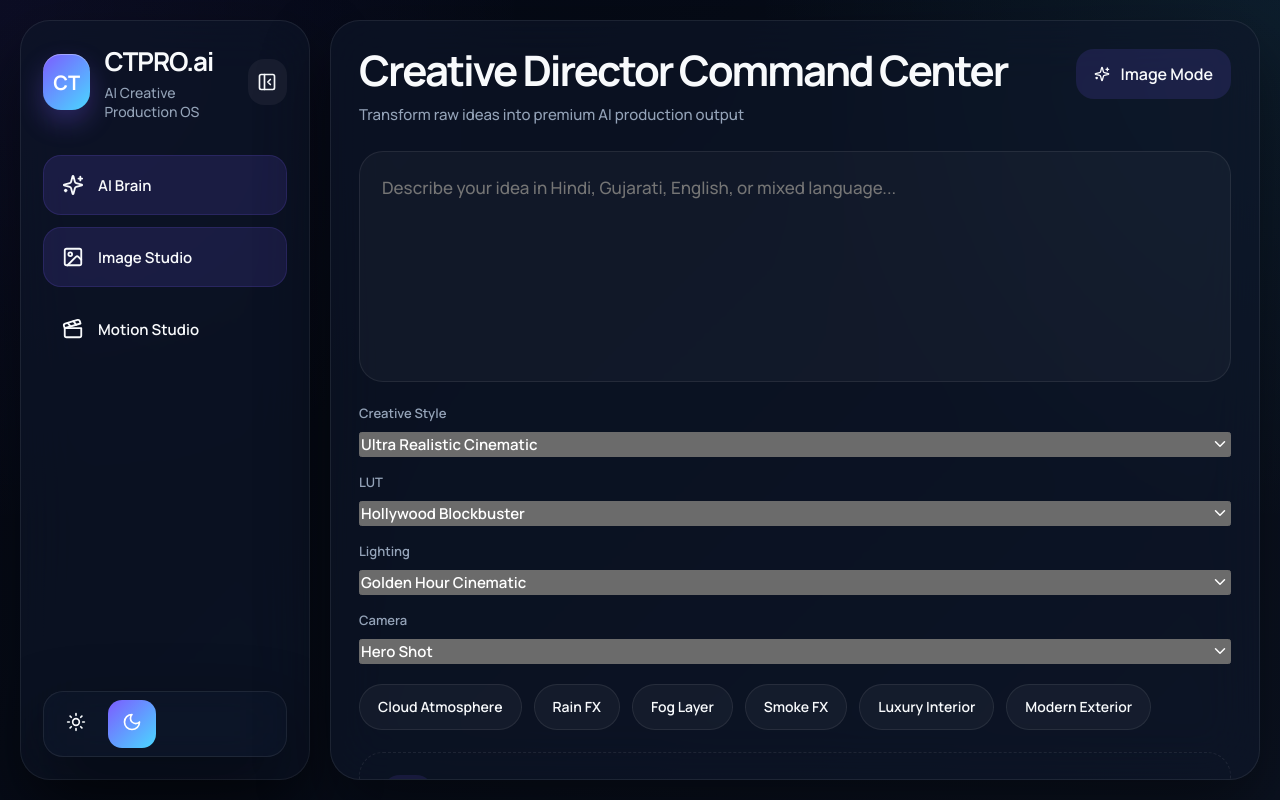
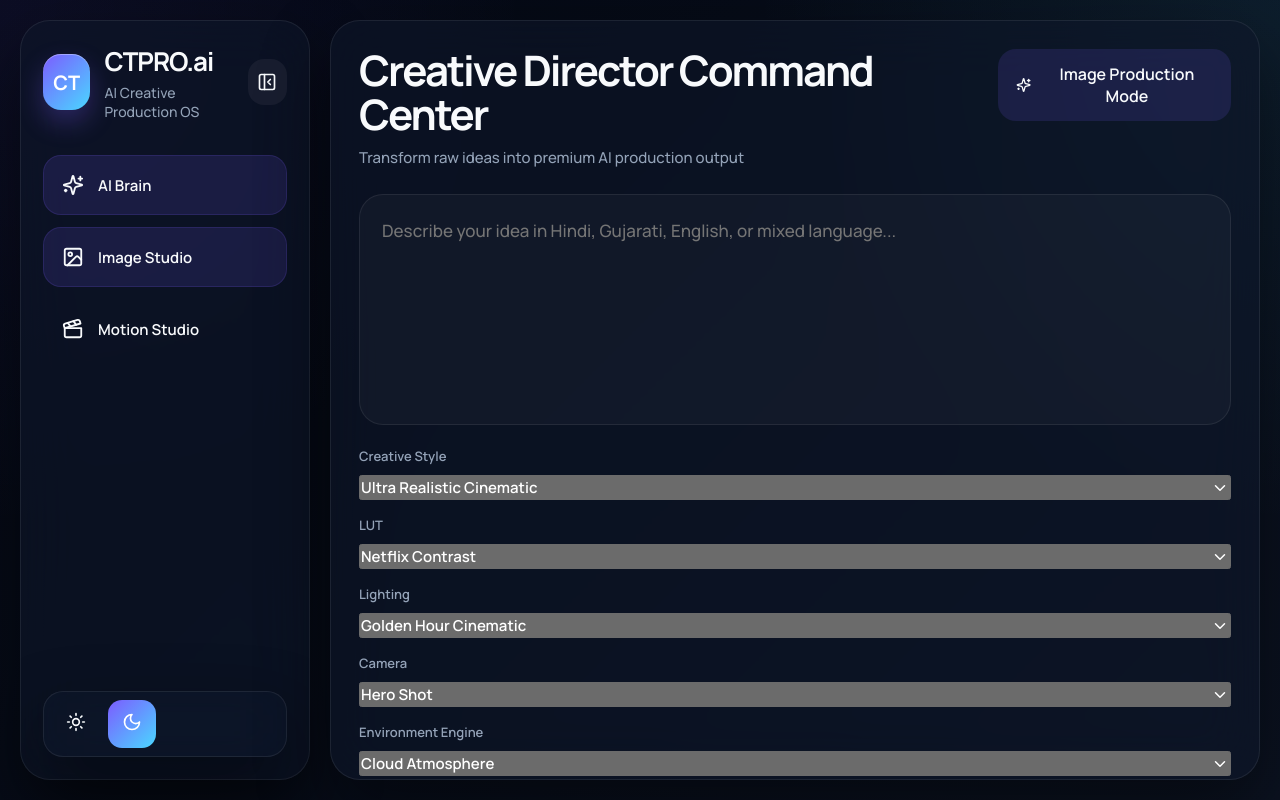
Before and after one commit to artfeltdesigning-sketch/PRO-FOUNDATION-SHELL, a Next.js app: page / in a window 1280 px wide. Built offline with nearby package versions, Linux system fonts and the light colour scheme.

Commit message:
Update prompt-workspace.tsx

```diff
--- a/components/prompt-workspace.tsx
+++ b/components/prompt-workspace.tsx
@@ -1,10 +1,7 @@
 "use client";
 
-import { useState } from "react";
-import {
-  Sparkles,
-  Wand2
-} from "lucide-react";
+import { useEffect, useState } from "react";
+import { Sparkles, Wand2 } from "lucide-react";
 
 import Dropdown from "./dropdown";
 import UploadZone from "./upload-zone";
@@ -51,7 +48,7 @@ const lightingOptions = [
   "Volumetric God Rays"
 ];
 
-const cameraOptions = [
+const imageCameras = [
   "Hero Shot",
   "Close Up",
   "Extreme Close Up",
@@ -64,13 +61,28 @@ const cameraOptions = [
   "Cinematic Orbit"
 ];
 
-const chipItems = [
+const motionCameras = [
+  "Smooth Dolly Push",
+  "Orbit Reveal",
+  "FPV Flythrough",
+  "Drone Pull Back",
+  "Tracking Shot",
+  "Crane Rise",
+  "Parallax Move",
+  "Steadicam Walk",
+  "Gimbal Follow",
+  "Helicopter Reveal"
+];
+
+const environments = [
   "Cloud Atmosphere",
   "Rain FX",
   "Fog Layer",
   "Smoke FX",
   "Luxury Interior",
-  "Modern Exterior"
+  "Modern Exterior",
+  "Sunset Sky",
+  "Night City Glow"
 ];
 
 export default function PromptWorkspace({
@@ -83,59 +95,44 @@ export default function PromptWorkspace({
 
   const [style, setStyle] =
     useState(
-      "Ultra Realistic Cinematic"
+      creativeStyles[0]
     );
 
   const [lut, setLut] =
-    useState(
-      "Hollywood Blockbuster"
-    );
+    useState(luts[0]);
 
   const [lighting, setLighting] =
     useState(
-      "Golden Hour Cinematic"
+      lightingOptions[0]
     );
 
   const [camera, setCamera] =
-    useState("Hero Shot");
+    useState(
+      imageCameras[0]
+    );
+
+  const [environment, setEnvironment] =
+    useState(
+      environments[0]
+    );
 
   const [file, setFile] =
     useState<File | null>(null);
 
-  const [chips, setChips] =
-    useState<string[]>([]);
-
-  const toggleChip = (
-    chip: string
-  ) => {
-    setChips((prev) =>
-      prev.includes(chip)
-        ? prev.filter(
-            (x) => x !== chip
-          )
-        : [...prev, chip]
-    );
-  };
-
-  const handleReset = () => {
-    setPrompt("");
-    setStyle(
-      "Ultra Realistic Cinematic"
-    );
-    setLut(
-      "Hollywood Blockbuster"
-    );
-    setLighting(
-      "Golden Hour Cinematic"
-    );
-    setCamera("Hero Shot");
-    setFile(null);
-    setChips([]);
-    onReset();
-  };
+  useEffect(() => {
+    if (mode === "motion") {
+      setCamera(
+        motionCameras[0]
+      );
+    } else {
+      setCamera(
+        imageCameras[0]
+      );
+    }
+  }, [mode]);
 
   const handleGenerate = () => {
-    const output =
+    const result =
       decodeInstruction({
         userInput: prompt,
         mode,
@@ -143,40 +140,75 @@ export default function PromptWorkspace({
         lut,
         lighting,
         camera,
-        chips,
-        hasReference: !!file
+        environment,
+        hasReference:
+          !!file
       });
 
-    onGenerate(output);
+    onGenerate(result);
   };
+
+  const handleReset = () => {
+    setPrompt("");
+    setStyle(
+      creativeStyles[0]
+    );
+    setLut(luts[0]);
+    setLighting(
+      lightingOptions[0]
+    );
+    setEnvironment(
+      environments[0]
+    );
+    setFile(null);
+
+    if (mode === "motion") {
+      setCamera(
+        motionCameras[0]
+      );
+    } else {
+      setCamera(
+        imageCameras[0]
+      );
+    }
+
+    onReset();
+  };
+
+  const cameraOptions =
+    mode === "motion"
+      ? motionCameras
+      : imageCameras;
 
   return (
     <section className="glass workspace-shell">
       <div className="workspace-top">
         <div>
-          <h2 className="workspace-title">
+          <div className="workspace-title">
             Creative Director
             Command Center
-          </h2>
+          </div>
 
-          <p className="muted">
+          <div className="muted">
             Transform raw ideas
             into premium AI
             production output
-          </p>
+          </div>
         </div>
 
         <button className="primary-chip">
           <Sparkles size={16} />
-          {mode === "image"
-            ? "Image Mode"
-            : "Motion Mode"}
+          {mode === "motion"
+            ? "Motion Production Mode"
+            : "Image Production Mode"}
         </button>
       </div>
 
-      <div className="prompt-command glass-inner">
+      <div className="glass-inner prompt-command">
         <textarea
           value={prompt}
+          spellCheck={false}
+          autoCorrect="off"
           onChange={(e) =>
             setPrompt(
               e.target.value
@@ -190,7 +222,9 @@ export default function PromptWorkspace({
         <Dropdown
           label="Creative Style"
           value={style}
-          options={creativeStyles}
+          options={
+            creativeStyles
+          }
           onChange={setStyle}
         />
 
@@ -204,34 +238,37 @@ export default function PromptWorkspace({
         <Dropdown
           label="Lighting"
           value={lighting}
-          options={lightingOptions}
-          onChange={setLighting}
+          options={
+            lightingOptions
+          }
+          onChange={
+            setLighting
+          }
         />
 
         <Dropdown
-          label="Camera"
+          label={
+            mode === "motion"
+              ? "Motion Camera"
+              : "Camera"
+          }
           value={camera}
-          options={cameraOptions}
+          options={
+            cameraOptions
+          }
           onChange={setCamera}
         />
-      </div>
 
-      <div className="chips-row">
-        {chipItems.map((chip) => (
-          <button
-            key={chip}
-            className={`tag-chip ${
-              chips.includes(chip)
-                ? "active"
-                : ""
-            }`}
-            onClick={() =>
-              toggleChip(chip)
-            }
-          >
-            {chip}
-          </button>
-        ))}
+        <Dropdown
+          label="Environment Engine"
+          value={environment}
+          options={
+            environments
+          }
+          onChange={
+            setEnvironment
+          }
+        />
       </div>
 
       <UploadZone
@@ -242,14 +279,18 @@ export default function PromptWorkspace({
       <div className="workspace-actions">
         <button
           className="secondary-btn"
-          onClick={handleReset}
+          onClick={
+            handleReset
+          }
         >
           Reset Workspace
         </button>
 
         <button
           className="generate-btn"
-          onClick={handleGenerate}
+          onClick={
+            handleGenerate
+          }
         >
           <Wand2 size={18} />
           Generate Creative Intelligence
```
